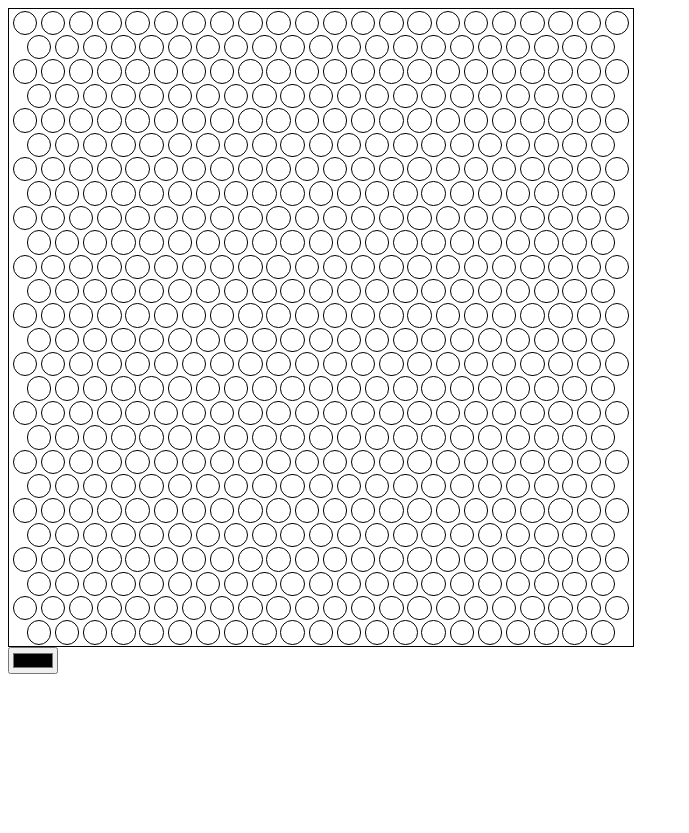
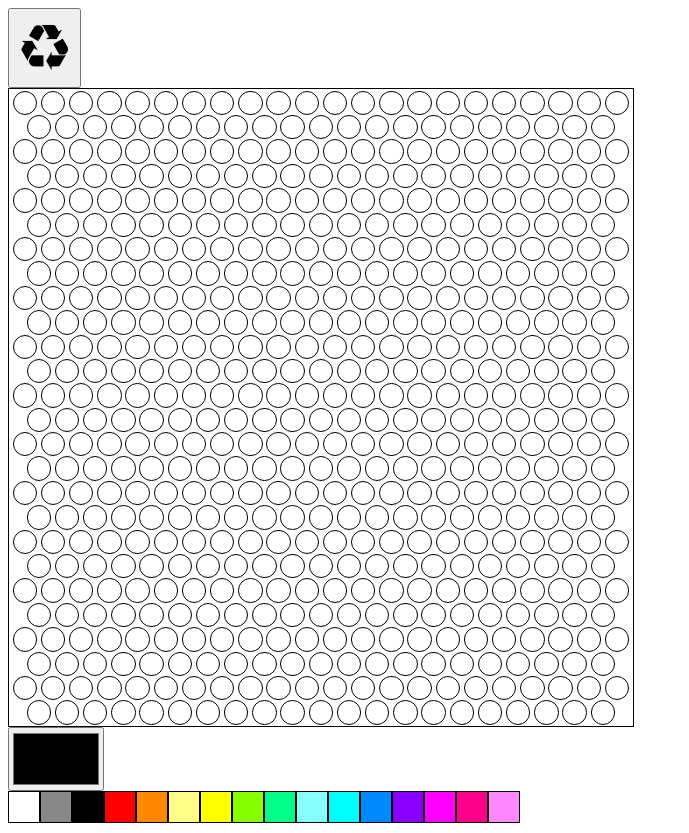
Before and after one commit to dom111/aquabeads-designer, a website with bundled scripts: page index.html in a window 1280 px wide. Shown: the whole page, without its empty margins (0-689 px from the left). Before the commit the page ends 800 px from the top, so only its background shows below. Built offline with nearby package versions, Linux system fonts and the light colour scheme.

Commit message:
Add `Actions` section - only clear currently, but for share, undo/redo etc. Add recent colours (and prepopulate palette with a few colours) Fix touch devices.

```diff
--- a/src/app.scss
+++ b/src/app.scss
@@ -1,2 +1,4 @@
+@import 'components/Actions';
 @import 'components/Board';
 @import 'components/Cell';
+@import 'components/Picker';
--- a/src/app.ts
+++ b/src/app.ts
@@ -2,9 +2,11 @@ import './app.scss';
 
 import Board from './components/Board';
 import Picker from './components/Picker';
+import Actions from './components/Actions';
 
 const picker = new Picker(),
   board = new Board(picker),
+  actions = new Actions(board),
   appContainer = document.getElementById('app');
 
-appContainer.append(board.element(), picker.element());
+appContainer.append(actions.element(), board.element(), picker.element());
--- /dev/null
+++ b/src/components/Actions.scss
@@ -0,0 +1,7 @@
+section.actions {
+  display: flex;
+
+  button {
+    font-size: 4rem;
+  }
+}
--- /dev/null
+++ b/src/components/Actions.ts
@@ -0,0 +1,16 @@
+import Element, { addEventListeners, h, t } from './Element';
+import Board from './Board';
+
+export class Actions extends Element {
+  constructor(board: Board) {
+    super('section.actions');
+
+    const clear = h('button.clear', t('♻'));
+
+    addEventListeners(clear, ['mousedown', 'touchstart'], () => board.clear());
+
+    this.append(clear);
+  }
+}
+
+export default Actions;
--- a/src/components/Board.ts
+++ b/src/components/Board.ts
@@ -11,8 +11,43 @@ export class Board extends Element {
     this.#cells = this.generateCells(rows, cols, picker);
 
     this.#cells.forEach((row) =>
-      this.element().append(h('div.row', ...row.map((cell) => cell.element())))
+      this.append(h('div.row', ...row.map((cell) => cell.element())))
     );
+
+    this.bindEvents();
+  }
+
+  private bindEvents(): void {
+    ['mousedown', 'mousemove', 'touchstart', 'touchmove'].forEach((eventName) =>
+      this.addEventListener(eventName, (event: MouseEvent | TouchEvent) => {
+        // Only support left click, ignore anything else
+        if (event instanceof MouseEvent && (event.buttons & 1) === 0) {
+          return;
+        }
+
+        if (event instanceof TouchEvent) {
+          [...event.touches].forEach((touch) => {
+            // This was way more complicated than I expected, the touchmove event isn't triggered for other elements
+            //  it passes over, so it's necessary to get the element from the event points to trigger the painting...
+            const cell = document.elementFromPoint(touch.pageX, touch.pageY);
+
+            if (!cell.matches('.cell') || cell === this.element()) {
+              return;
+            }
+
+            cell.dispatchEvent(new CustomEvent('paint'));
+          });
+
+          return;
+        }
+
+        event.target.dispatchEvent(new CustomEvent('paint'));
+      })
+    );
+  }
+
+  clear(): void {
+    this.#cells.flat().forEach((cell: Cell) => cell.clear());
   }
 
   private generateCells(rows: number, cols: number, picker: Picker): Cell[][] {
--- a/src/components/Cell.ts
+++ b/src/components/Cell.ts
@@ -18,24 +18,19 @@ export class Cell extends Element {
   }
 
   private bindEvents(): void {
-    ['mousedown', 'mousemove', 'touchstart', 'touchmove'].forEach((eventName) =>
-      this.element().addEventListener(
-        eventName,
-        (event: MouseEvent | TouchEvent) => {
-          if (eventName === 'mousemove' && event.which !== 1) {
-            return;
-          }
-
-          event.preventDefault();
-
-          this.paint();
-        }
-      )
-    );
+    this.addEventListener('paint', () => this.paint());
   }
 
-  private paint(): void {
-    this.#colour = this.#picker.currentColour();
+  clear(): void {
+    this.paint('transparent');
+  }
+
+  private paint(colour?: string): void {
+    if (typeof colour === 'undefined') {
+      colour = this.#picker.currentColour();
+    }
+
+    this.#colour = colour;
     this.element().style.backgroundColor = this.#colour;
   }
 
--- a/src/components/Element.ts
+++ b/src/components/Element.ts
@@ -1,4 +1,21 @@
 import { parse } from 'css-what';
+
+export const empty = (element: HTMLElement): void => {
+  while (element.hasChildNodes()) {
+    element.firstChild.remove();
+  }
+};
+
+export const addEventListeners = (
+  element: HTMLElement,
+  events: string[],
+  handler: (event: Event) => void,
+  options?: boolean | AddEventListenerOptions
+) => {
+  events.forEach((eventName) =>
+    element.addEventListener(eventName, handler, options)
+  );
+};
 
 export const h = (selector: string, ...childNodes: Node[]) => {
   const [element] = parse(selector).map((selectors) =>
@@ -37,12 +54,32 @@ export class Element {
     this.#element = h(selector, ...childNodes);
   }
 
+  addEventListener(
+    event: string,
+    handler: (event: Event) => void,
+    options?: boolean | AddEventListenerOptions
+  ): void {
+    this.element().addEventListener(event, handler, options);
+  }
+
+  addEventListeners(
+    events: string[],
+    handler: (event: Event) => void,
+    options?: boolean | AddEventListenerOptions
+  ): void {
+    addEventListeners(this.element(), events, handler, options);
+  }
+
+  append(...nodes: Node[]): void {
+    return this.element().append(...nodes);
+  }
+
   element(): HTMLElement {
     return this.#element;
   }
 
   empty(): void {
-    this.element().childNodes.forEach((childNode) => childNode.remove());
+    empty(this.element());
   }
 }
 
--- /dev/null
+++ b/src/components/Picker.scss
@@ -0,0 +1,16 @@
+section.picker {
+  input {
+    height: 4rem;
+    width: 6rem;
+  }
+
+  section.recent {
+    button {
+      appearance: none;
+      border: 1px solid #000;
+      border-radius: 0;
+      height: 2rem;
+      width: 2rem;
+    }
+  }
+}
--- a/src/components/Picker.ts
+++ b/src/components/Picker.ts
@@ -1,19 +1,76 @@
-import Element, { h } from './Element';
+import Element, { addEventListeners, empty, h } from './Element';
 
 export class Picker extends Element {
   #input: HTMLInputElement;
+  #recent: HTMLDivElement;
+  #recentColours: string[] = [
+    '#ffffff',
+    '#888888',
+    '#000000',
+    '#ff0000',
+    '#ff8800',
+    '#ffff88',
+    '#ffff00',
+    '#88ff00',
+    '#00ff88',
+    '#88ffff',
+    '#00ffff',
+    '#0088ff',
+    '#8800ff',
+    '#ff00ff',
+    '#ff0088',
+    '#ff88ff',
+  ];
 
   constructor() {
     super('section.picker');
 
     this.#input = h('input[type="color"][value="#000000"]') as HTMLInputElement;
+    this.#recent = h('section.recent') as HTMLDivElement;
 
-    this.element().append(this.#input);
+    this.append(this.#input, this.#recent);
+
+    this.bindEvents();
+    this.updateRecent();
+  }
+
+  private bindEvents(): void {
+    this.#input.addEventListener('input', () => {
+      const colour = this.#input.value;
+
+      this.#recentColours = this.#recentColours
+        .filter((recentColour) => recentColour !== colour)
+        .slice(0, 15);
+
+      this.#recentColours.unshift(colour);
+
+      this.updateRecent();
+    });
   }
 
   currentColour(): string {
     return this.#input.value;
   }
+
+  updateRecent(): void {
+    empty(this.#recent);
+
+    this.#recent.append(
+      ...this.#recentColours.map((colour) => {
+        const element = h('button') as HTMLButtonElement;
+
+        element.style.backgroundColor = colour;
+
+        addEventListeners(
+          element,
+          ['mousedown', 'touchstart'],
+          () => (this.#input.value = colour)
+        );
+
+        return element;
+      })
+    );
+  }
 }
 
 export default Picker;
```
Also changed, not shown: README.md, dist/app.css, dist/app.js, 2 other files.
